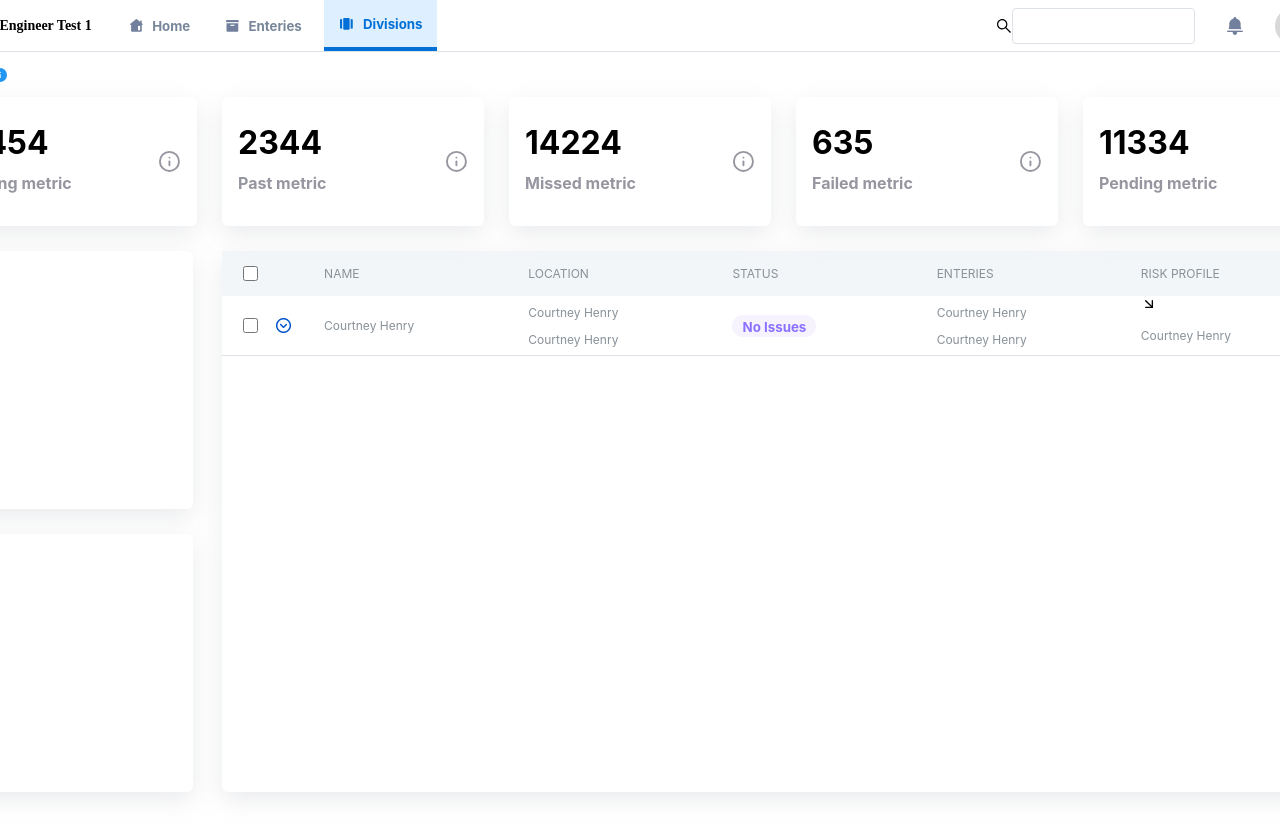
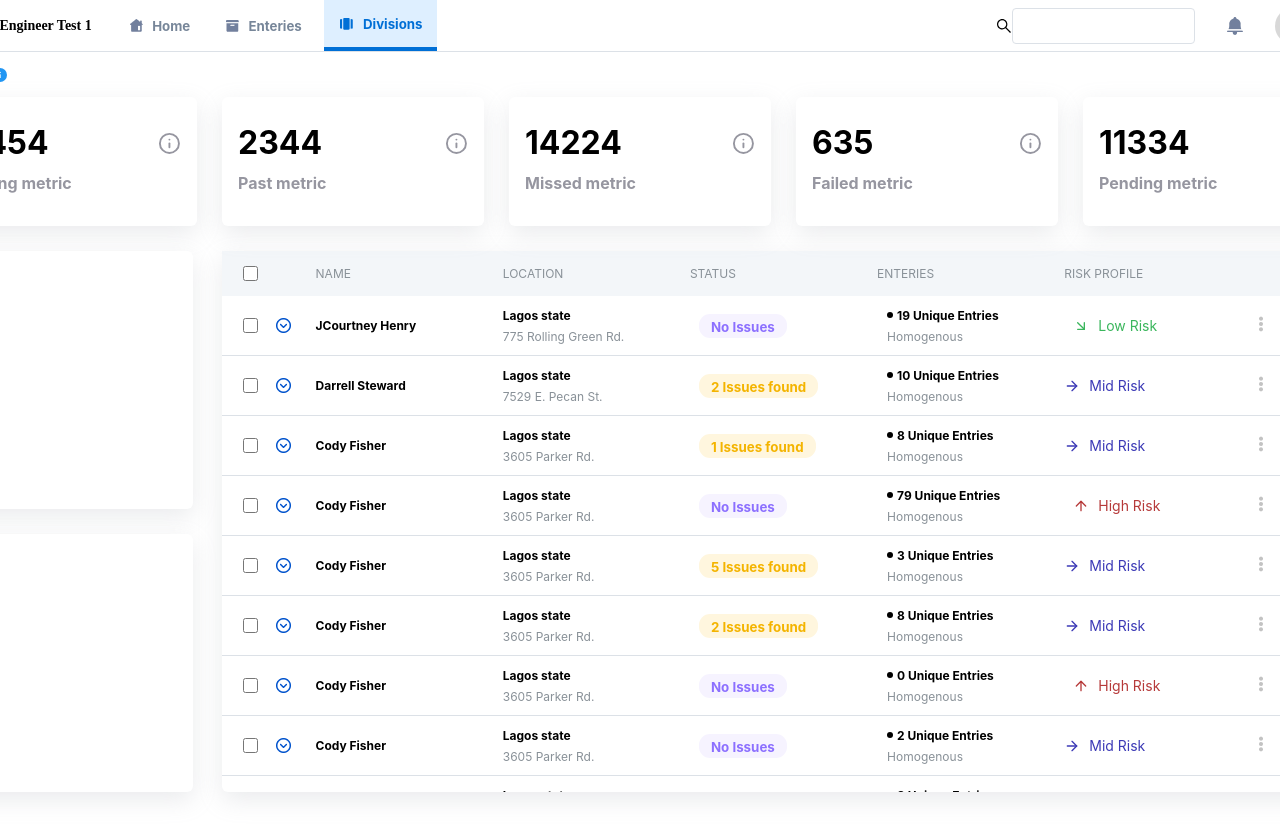
Before and after one commit to Bondesvick/Fe-Engineer, a React (Create React App) app: page / in a window 1280 px wide. Shown: the top 836 px of the page. Built offline with nearby package versions, Linux system fonts and the light colour scheme.

Commit message:
populated list with real data

```diff
--- a/src/Components/ListArea.jsx
+++ b/src/Components/ListArea.jsx
@@ -1,9 +1,9 @@
 /* eslint-disable */
 import React from 'react'
 import styled from "styled-components"
-import { FiArrowRight } from "react-icons/fi";
-import { FiArrowUp } from "react-icons/fi";
-import { FiArrowDownRight } from "react-icons/fi";
+import ListComponent from "./ListComponent"
+import {data} from "./Data"
+
 
 const Main = styled.div`
     background-color: #fff;
@@ -44,21 +44,6 @@ const Content = styled.div`
     height: 100%;
 `
 
-const ListItem = styled.div`
-    height: 60px;
-    width: 100%;
-    border-bottom: 1px solid #DCE1E7;
-    display: flex;
-    align-items: center;
-
-    .chkbx{
-        height: 15px;
-        width: 15px;
-        border: 5px solid #9F9F9F;
-        margin-left: 20.5px;
-    }
-`
-
 const HeadItem = styled.div`
     flex: 2 2;
     p{
@@ -69,6 +54,7 @@ const HeadItem = styled.div`
 
 
 export default function ListArea() {
+    console.log(data)
     return (
         <Main>
             <Top>
@@ -96,55 +82,20 @@ export default function ListArea() {
                     <p>RISK PROFILE</p>
                 </HeadItem>
 
+                <HeadItem style={{flex: "1 1"}}>
+
+                </HeadItem>
+
             </Top>
             <Content>
-                <ListItem>
-                    <HeadItem style={{flex: "1 1"}}>
-                    <input className="chkbx" type="checkbox"/>
-                    <img style={{marginLeft: "15px"}} src="./BlueDown.png" alt="arrow down"/>
-                    </HeadItem>
-
-                    <HeadItem>
-                        <p>Courtney Henry</p>
-                    </HeadItem>
-
-                    <HeadItem>
-                        <div>
-                            <p>Courtney Henry</p>
-                            <p>Courtney Henry</p>
-                        </div>
-
-                    </HeadItem>
-
-                    <HeadItem>
-                        <div style={{color: "#8C70FF",
-                                     display: "flex",
-                                    alignItems: 'center',
-                                    justifyContent: "center",
-                                    backgroundColor: "#F6F3FF",
-                                    borderRadius: "11px",
-                                    padding: "1px 10px",
-                                    display: "inline", textAlign: "center"}}>
-                            <small style={{fontWeight: "bold", alignSelf: "center"}}>No Issues</small>
-                        </div>
-                    </HeadItem>
-
-                    <HeadItem>
-                        <div>
-                            <p>Courtney Henry</p>
-                            <p>Courtney Henry</p>
-                        </div>
-                    </HeadItem>
-
-                    <HeadItem>
-                    <div>
-                        <FiArrowDownRight/>
-                        <p>Courtney Henry</p>
-                    </div>
-
-                    </HeadItem>
-                </ListItem>
-
+            {
+                data.map((val) => {
+                    console.log(val)
+                    return(
+                        <ListComponent key={val.id} Name={val.name} State={val.state} Address={val.address} Issues={val.issues} Enteries={val.enteries} Risk={val.risk}/>
+                    )
+                })
+            }
             </Content>
 
 
--- /dev/null
+++ b/src/Components/ListComponent.jsx
@@ -0,0 +1,137 @@
+import React from 'react'
+import styled from "styled-components"
+import RiskWidget from "./Risks/RiskWidget"
+
+const ListItem = styled.div`
+    height: 60px;
+    width: 100%;
+    border-bottom: 1px solid #DCE1E7;
+    display: flex;
+    align-items: center;
+
+    .chkbx{
+        height: 15px;
+        width: 15px;
+        border: 5px solid #9F9F9F;
+        margin-left: 20.5px;
+    }
+`
+
+const HeadItem = styled.div`
+    flex: 2 2;
+    p{
+        color: #899198;
+        font-size: 12px;
+    }
+`
+
+
+export default function ListComponent({Name, State, Address, Issues, Enteries, Risk}) {
+    return (
+        <ListItem>
+                    <HeadItem style={{flex: "1 1"}}>
+                    <input className="chkbx" type="checkbox"/>
+                    <img style={{marginLeft: "15px"}} src="./BlueDown.png" alt="arrow down"/>
+                    </HeadItem>
+
+                    <HeadItem>
+                        <p style={{
+                                color:"#000",
+                                fontWeight: "bold"
+                            }}>{Name}</p>
+                    </HeadItem>
+
+                    <HeadItem>
+                        <div style={{
+                            position: "relative",
+                        }}>
+                            <p style={{
+                                color:"#000",
+                                fontWeight: "bold",
+                                position: "absolute",
+                                top: "-30px"
+                            }}>{State}</p>
+                            <p style={{
+                                position: "absolute",
+                                bottom: "-30px"
+                            }}>{Address}</p>
+                        </div>
+
+                    </HeadItem>
+
+                    <HeadItem>
+                    {
+                        Issues > 0 ? (
+                            <div style={{color: "#F4B400",
+                                    alignItems: 'center',
+                                    justifyContent: "center",
+                                    backgroundColor: "#FFF6DE",
+                                    borderRadius: "11px",
+                                    padding: "2px 12px",
+                                    display: "inline",
+                                    textAlign: "center",
+                                    marginLeft: "9px"}}>
+                            <small style={{fontWeight: "bold", alignSelf: "center"}}>{Issues} Issues found</small>
+                        </div>
+                        ) : (
+                            <div style={{color: "#8C70FF",
+                                    alignItems: 'center',
+                                    justifyContent: "center",
+                                    backgroundColor: "#F6F3FF",
+                                    borderRadius: "11px",
+                                    padding: "2px 12px",
+                                    display: "inline",
+                                    textAlign: "center",
+                                    marginLeft: "9px"}}>
+                            <small style={{fontWeight: "bold", alignSelf: "center"}}>No Issues</small>
+                        </div>
+                        )
+                    }
+
+                    </HeadItem>
+
+                    <HeadItem>
+                        <div style={{
+                            position: "relative",
+                            marginLeft: "10px"
+                        }}>
+
+                            <div style={{
+                                position: "absolute",
+                                top: "-30px",
+                                display: "flex",
+                                alignItems: "center"
+                            }}>
+
+                                <div style={{height:"6px",
+                                                width:"6px",
+                                                backgroundColor:"#000",
+                                                borderRadius:"50%",
+                                                display: "inline",
+                                                marginRight: "4px"}}>
+                                </div>
+
+                                <p style={{
+                                color:"#000",
+                                fontWeight: "bold",
+                                }}>
+                                    {Enteries} Unique Entries
+                                </p>
+                            </div>
+
+
+                            <p style={{
+                                position: "absolute",
+                                bottom: "-30px"
+                            }}>Homogenous</p>
+                        </div>
+                    </HeadItem>
+
+                    <RiskWidget Risk={Risk}/>
+
+                    <HeadItem style={{flex: "1 1"}}>
+                        <img src="./menu.png" alt="arrow down"/>
+                    </HeadItem>
+                </ListItem>
+    )
+}
--- /dev/null
+++ b/src/Components/Risks/RiskWidget.jsx
@@ -0,0 +1,64 @@
+import React from 'react'
+import styled from "styled-components"
+import { FiArrowDownRight } from "react-icons/fi";
+import { FiArrowRight } from "react-icons/fi";
+import { FiArrowUp } from "react-icons/fi";
+
+const HeadItem = styled.div`
+    flex: 2 2;
+    p{
+        color: #899198;
+        font-size: 12px;
+    }
+
+    .closure{
+        display: flex;
+        align-items: center;
+    }
+`
+
+export default function RiskWidget({Risk}) {
+    return (
+
+
+            Risk === "low" ? (
+                <HeadItem>
+                    <div className="closure">
+                        <FiArrowDownRight style={{color:"#3AB65C", marginLeft: "9px",}}/>
+                        <p style={{
+                            marginLeft: "9px",
+                            color: "#3AB65C",
+                            fontSize: "14px"
+                        }}>Low Risk</p>
+                    </div>
+
+        </HeadItem>
+            ) : Risk === "high" ? (
+                <HeadItem>
+                    <div className="closure">
+                        <FiArrowUp style={{color:"#B63A3A", marginLeft: "9px",}}/>
+                        <p style={{
+                            marginLeft: "9px",
+                            color: "#B63A3A",
+                            fontSize: "14px"
+                        }}>High Risk</p>
+                    </div>
+
+        </HeadItem>
+            ) : (
+                <HeadItem>
+                    <div className="closure">
+                        <FiArrowRight style={{color:"#3C3AB6"}}/>
+                        <p style={{
+                            marginLeft: "9px",
+                            color: "#3C3AB6",
+                            fontSize: "14px"
+                        }}>Mid Risk</p>
+                    </div>
+
+        </HeadItem>
+            )
+
+
+    )
+}
--- a/src/Components/Stats.jsx
+++ b/src/Components/Stats.jsx
@@ -29,6 +29,7 @@ const Main = styled.div`
             .ico{
                 position: absolute;
                 right: 16.57px;
+                top: 35px;
                 color: #9696A0;
                 height: 22.86px;
                 width: 22.86px;
--- a/src/Views/Home.jsx
+++ b/src/Views/Home.jsx
@@ -13,7 +13,7 @@ const MainBody = styled.div`
         align-items: center;
         justify-content: flex-start;
         flex-direction: column;
-        height: 100vh;
+        min-height: 100vh;
 `
 
 const Content =  styled.div`
```
Also changed, not shown: src/Components/Data.js (renamed from src/Views/Data.js, +22 -22 lines), public/menu.png (added).
